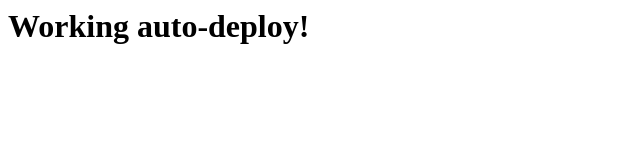
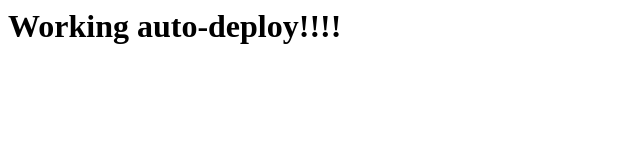
Before and after one commit to crewapp/crewapp, a plain HTML site: page client/index.html in a window 1280 px wide. Shown: the full height of the page, 0-640 px from the left. Drawn offline with Linux system fonts and the light colour scheme.

Commit message:
testing(deploy): testing deployment

```diff
--- a/client/index.html
+++ b/client/index.html
@@ -1 +1 @@
-<h1>Working auto-deploy!</h1>
+<h1>Working auto-deploy!!!!</h1>
```
